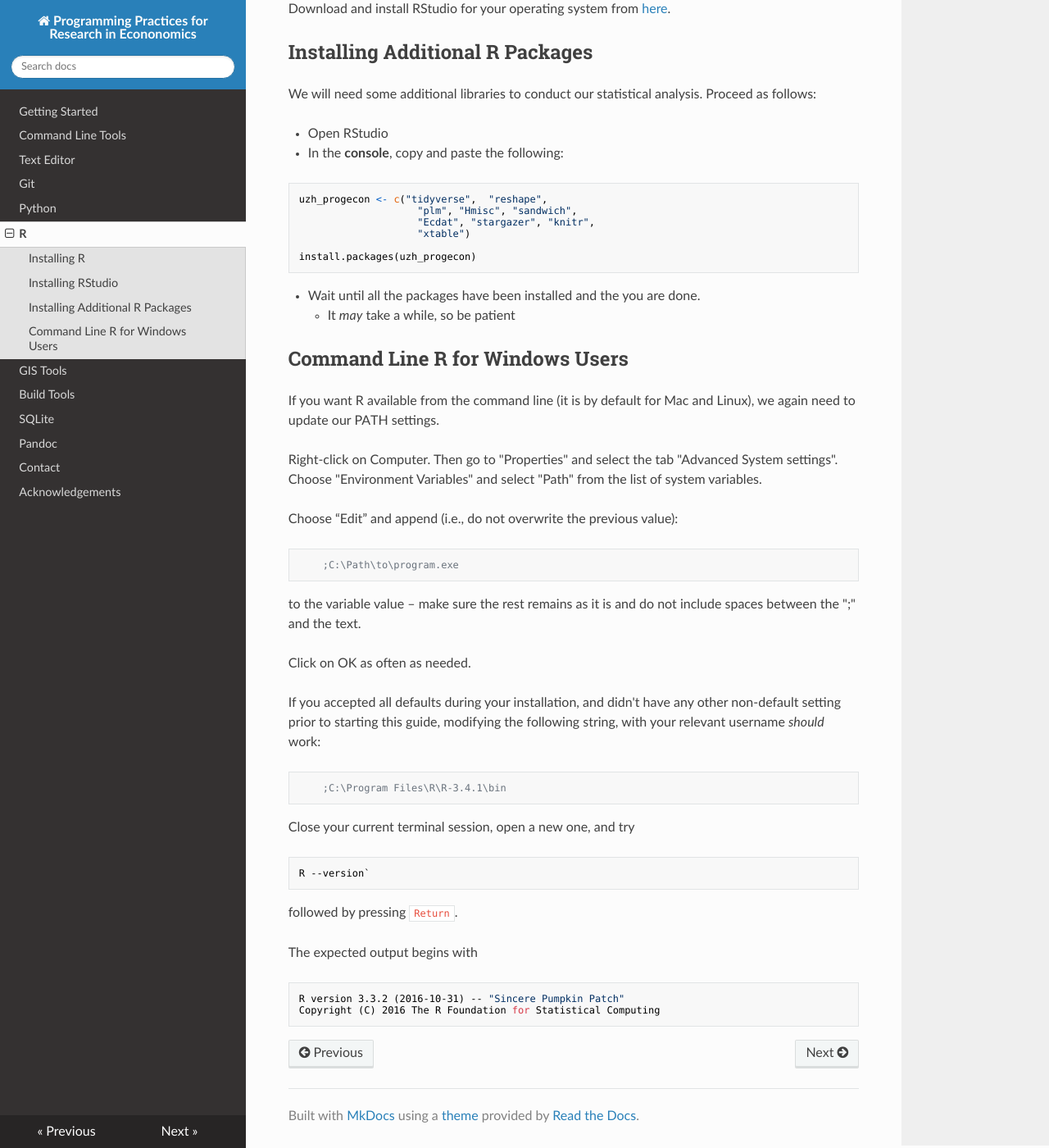
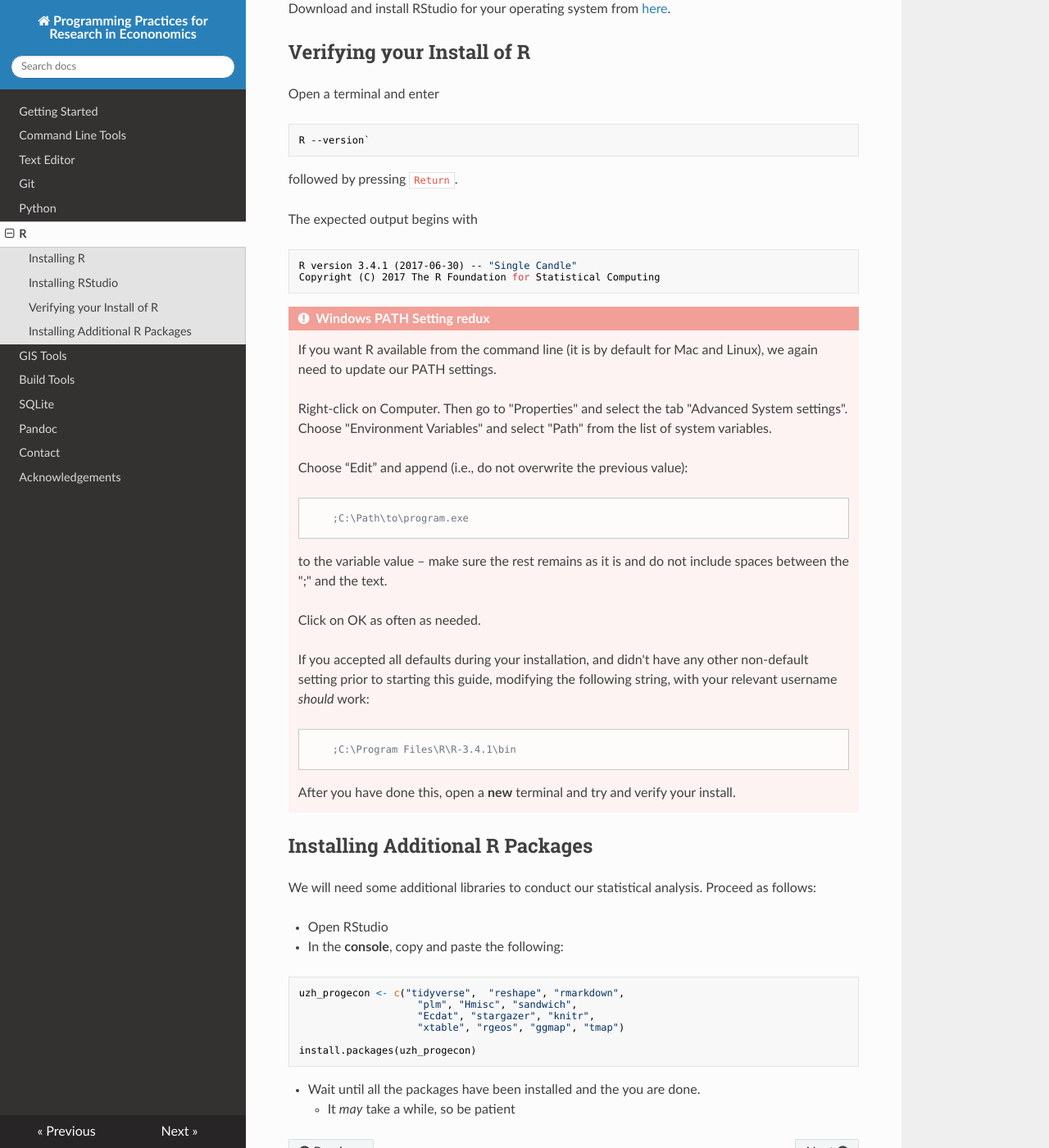
Before and after one commit to pp4rs/DEPRECATED-installation-guide, an MkDocs documentation site: the page built from docs/r.md, in a window 1280 px wide and 1400 px high, scrolled down 537 px. Shown: the whole window at 82% size. Built offline with MkDocs 1.6.1, drawn with Linux system fonts in a browser that asks for light colours; nearby versions of some CDN libraries; old or Windows-style settings are respelled for this version of MkDocs; some of the changed lines change nothing that is shown.

Commit message:
almost complete rewrite of R install, add max packages

````diff
--- a/docs/r.md
+++ b/docs/r.md
@@ -15,6 +15,41 @@ RStudio provides an easy to work with interface to R, and its format should feel
 
 Download and install RStudio for your operating system from [here](https://www.rstudio.com/products/rstudio/download3/).
 
+## Verifying your Install of R
+
+Open a terminal and enter
+
+```bash
+R --version`
+```
+
+followed by pressing `Return`.
+
+The expected output begins with
+```bash
+R version 3.4.1 (2017-06-30) -- "Single Candle"
+Copyright (C) 2017 The R Foundation for Statistical Computing
+```
+
+!!! danger " Windows PATH Setting redux"
+    If you want R available from the command line (it is by default for Mac and Linux), we again need to update our PATH settings.
+
+    Right-click on Computer. Then go to "Properties" and select the tab "Advanced System settings". Choose "Environment Variables" and select "Path" from the list of system variables.
+
+    Choose “Edit” and append (i.e., do not overwrite the previous value):
+
+            ;C:\Path\to\program.exe
+
+    to the variable value – make sure the rest remains as it is and do not include spaces between the ";" and the text.
+
+    Click on OK as often as needed.
+
+    If you accepted all defaults during your installation, and didn't have any other non-default setting prior to starting this guide, modifying the following string, with your relevant username *should* work:
+
+            ;C:\Program Files\R\R-3.4.1\bin
+
+    After you have done this, open a **new** terminal and try and verify your install.
+
 ## Installing Additional R Packages
 
 We will need some additional libraries to conduct our statistical analysis. Proceed as follows:
@@ -22,42 +57,12 @@ We will need some additional libraries to conduct our statistical analysis. Proc
 * Open RStudio
 * In the **console**, copy and paste the following:
 ```r
-uzh_progecon <- c("tidyverse",  "reshape",
+uzh_progecon <- c("tidyverse",  "reshape", "rmarkdown",
                     "plm", "Hmisc", "sandwich",
                     "Ecdat", "stargazer", "knitr",
-                    "xtable")
+                    "xtable", "rgeos", "ggmap", "tmap")
 
 install.packages(uzh_progecon)
 ```
 * Wait until all the packages have been installed and the you are done.
     * It *may* take a while, so be patient
-
-## Command Line R for Windows Users
-
-If you want R available from the command line (it is by default for Mac and Linux), we again need to update our PATH settings.
-
-Right-click on Computer. Then go to "Properties" and select the tab "Advanced System settings". Choose "Environment Variables" and select "Path" from the list of system variables.
-
-Choose “Edit” and append (i.e., do not overwrite the previous value):
-
-        ;C:\Path\to\program.exe
-
-to the variable value – make sure the rest remains as it is and do not include spaces between the ";" and the text.
-
-Click on OK as often as needed.
-
-If you accepted all defaults during your installation, and didn't have any other non-default setting prior to starting this guide, modifying the following string, with your relevant username *should* work:
-
-        ;C:\Program Files\R\R-3.4.1\bin
-
-Close your current terminal session, open a new one, and try
-```bash
-R --version`
-```
-followed by pressing `Return`.
-
-The expected output begins with
-```bash
-R version 3.3.2 (2016-10-31) -- "Sincere Pumpkin Patch"
-Copyright (C) 2016 The R Foundation for Statistical Computing
-```
````
